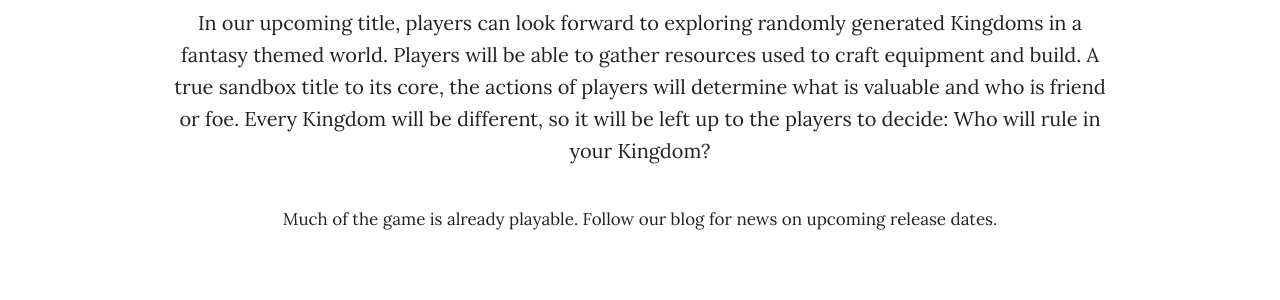
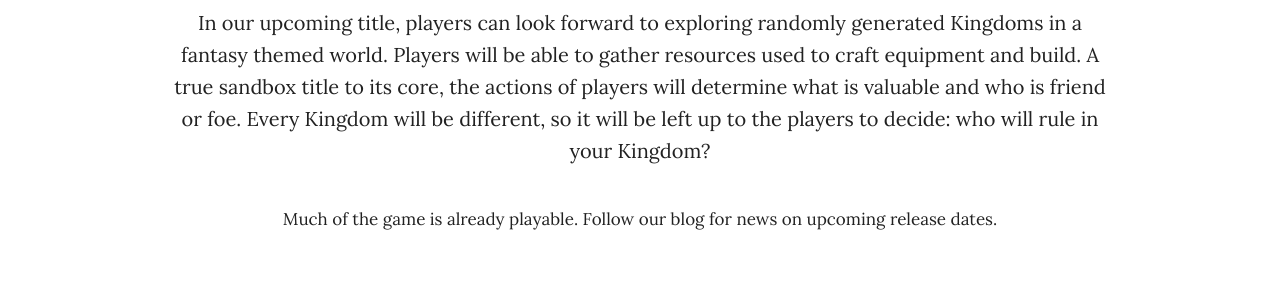
Before and after one commit to WilloWispGames/WilloWispGames.github.io, a Jekyll site: the page built from index.html, in a window 1280 px wide and 900 px high, scrolled down 1124 px. Shown: the part 250-550 px from the top of the window. Built offline with Jekyll 4.4.1, drawn with Linux system fonts in a browser that asks for light colours; nearby versions of some CDN libraries; comment, search, counter and statistics services are not loaded.

Commit message:
Update about.html

```diff
--- a/about.html
+++ b/about.html
@@ -7,7 +7,7 @@ title: About
 
 Will o' Wisp Games is an indie development startup currently developing its debut title. We have a passion for creating games that are memorable and engaging, and are always innovating to improve our standards for excellence. At Will o' Wisp Games we've cultivated our vision over decades of gaming. We don't just make games, we play them too!
 
-In our upcoming title, players can look forward to exploring randomly generated Kingdoms in a fantasy themed world. Players will be able to gather resources used to craft equipment and build. A true sandbox title to its core, the actions of players will determine what is valuable and who is friend or foe. Every Kingdom will be different, so it will be left up to the players to decide: Who will rule in your Kingdom?
+In our upcoming title, players can look forward to exploring randomly generated Kingdoms in a fantasy themed world. Players will be able to gather resources used to craft equipment and build. A true sandbox title to its core, the actions of players will determine what is valuable and who is friend or foe. Every Kingdom will be different, so it will be left up to the players to decide: who will rule in your Kingdom?
 
 <small>
 Much of the game is already playable. Follow our blog for news on upcoming release dates.
```
